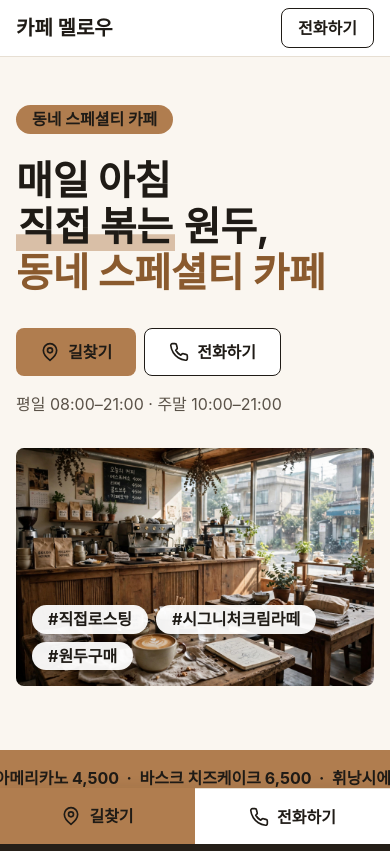
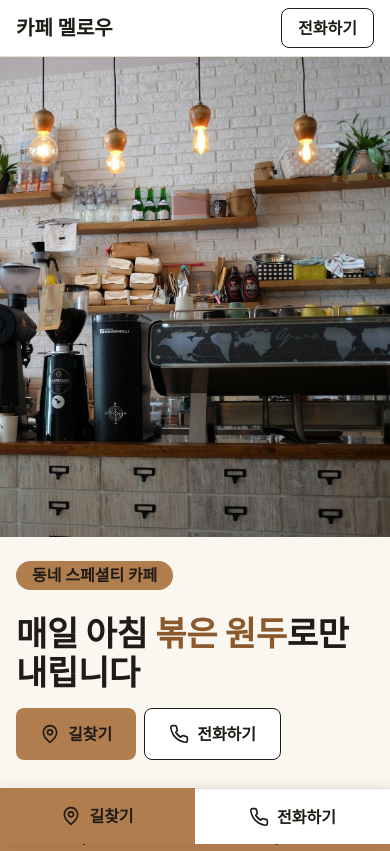
Before and after one commit to blingat/belnoa-samples, a plain HTML site: page cafe-mellow/index.html in a window 390 px wide. Shown: the top 851 px of the page. Drawn offline with Linux system fonts and the light colour scheme; a web font is replaced by a local one.

Commit message:
카페 멜로우 G1: 히어로 섹션 교체 — 풀블리드 스톡 사진(칠판 기둥 크롭 제거) + 확정 카피 1안 2줄 + CTA 52px
- 사진: Unsplash 스톡 실사진 채택 (생성 아님), 메뉴판 칠판 기둥을 원본 크롭으로 제거, 100% 확대 검수 완료
- 헤드라인 '매일 아침 볶은 원두로만 내립니다' 2줄 고정, 강조는 색만 (형광펜 밴드 제거), 마퀴·해시태그 알약 등 구 연출 제거
- 모바일 헤드라인 34px로 조정: 확정 카피 1행 실측 40px=400px > 컨테이너 358px라 2줄 절단 불가 → 34px(339px). 데스크톱 64px 유지
- 사진 비중 모바일 56.9% (480/844), CTA 하단 759px로 첫 화면 내 위치
- 구 hero.jpg(칠판 가격 불일치 결함) 폐기

```diff
--- a/cafe-mellow/index.html
+++ b/cafe-mellow/index.html
@@ -3,12 +3,12 @@
 <head>
 <meta charset="UTF-8">
 <meta name="viewport" content="width=device-width, initial-scale=1.0">
-<title>카페 멜로우 — 매일 아침 직접 볶는 원두, 동네 스페셜티 카페</title>
-<meta name="description" content="매일 아침 직접 볶는 원두, 동네 스페셜티 카페. 카페 멜로우의 메뉴·가격·영업시간·위치를 한눈에 확인하세요.">
+<title>카페 멜로우 — 매일 아침 볶은 원두로만 내립니다</title>
+<meta name="description" content="매일 아침 볶은 원두로만 내리는 동네 스페셜티 카페. 카페 멜로우의 메뉴·가격·영업시간·위치를 한눈에 확인하세요.">
 <meta property="og:type" content="website">
 <meta property="og:title" content="카페 멜로우 — 동네 스페셜티 카페">
-<meta property="og:description" content="매일 아침 직접 볶는 원두, 동네 스페셜티 카페. 메뉴·가격 전부 공개합니다.">
-<meta property="og:image" content="assets/hero.jpg">
+<meta property="og:description" content="매일 아침 볶은 원두로만 내립니다. 메뉴·가격 전부 공개합니다.">
+<meta property="og:image" content="assets/hero-g1.jpg">
 <script>document.documentElement.classList.add("js");</script>
 <link rel="stylesheet" href="https://cdn.jsdelivr.net/gh/orioncactus/pretendard@v1.3.9/dist/web/static/pretendard-dynamic-subset.min.css">
 <link rel="stylesheet" href="style.css">
@@ -30,36 +30,29 @@
 
 <main id="top">
 
-  <!-- ===== SECTION: hero (대형 헤드라인 + 알약 배지 + 사진 위 해시태그) ===== -->
+  <!-- ===== SECTION: hero (G1 — 풀블리드 사진 + 단색 구간에 배지·헤드라인·CTA 적층) ===== -->
   <section class="hero">
-    <div class="container hero-grid">
-      <div class="hero-text">
+    <figure class="hero-photo-g1">
+      <img src="assets/hero-g1.jpg" alt="카페 멜로우 커피 바 — 화이트 브릭 벽과 우드 선반, 그라인더와 에스프레소 머신" width="1680" height="1350" fetchpriority="high">
+    </figure>
+    <div class="hero-body">
+      <div class="container">
         <p class="pill pill-hero">동네 스페셜티 카페</p>
         <h1 class="hero-title reveal">
-          <span class="hero-line">매일 아침</span>
-          <span class="hero-line"><mark class="hl">직접 볶는</mark> 원두,</span>
-          <span class="hero-line hero-line-accent">동네 스페셜티 카페</span>
+          <span class="hero-line">매일 아침 <span class="hero-em">볶은 원두</span>로만</span>
+          <span class="hero-line">내립니다</span>
         </h1>
         <div class="hero-actions">
-          <a class="btn btn-wood" href="https://map.naver.com/p/search/%EC%84%9C%EC%9A%B8%20%EA%B0%95%EB%8F%99%EA%B5%AC%20%EC%95%84%EB%A6%AC%EC%88%98%EB%A1%9C%2021" target="_blank" rel="noopener">
+          <a class="btn btn-wood btn-hero" href="https://map.naver.com/p/search/%EC%84%9C%EC%9A%B8%20%EA%B0%95%EB%8F%99%EA%B5%AC%20%EC%95%84%EB%A6%AC%EC%88%98%EB%A1%9C%2021" target="_blank" rel="noopener">
             <svg class="icon" viewBox="0 0 24 24" fill="none" stroke="currentColor" stroke-width="2" stroke-linecap="round" stroke-linejoin="round" aria-hidden="true"><path d="M20 10c0 6-8 12-8 12s-8-6-8-12a8 8 0 0 1 16 0Z"/><circle cx="12" cy="10" r="3"/></svg>
             길찾기
           </a>
-          <button type="button" class="btn btn-line js-call">
+          <button type="button" class="btn btn-line btn-hero js-call">
             <svg class="icon" viewBox="0 0 24 24" fill="none" stroke="currentColor" stroke-width="2" stroke-linecap="round" stroke-linejoin="round" aria-hidden="true"><path d="M22 16.92v3a2 2 0 0 1-2.18 2 19.79 19.79 0 0 1-8.63-3.07 19.5 19.5 0 0 1-6-6 19.79 19.79 0 0 1-3.07-8.67A2 2 0 0 1 4.11 2h3a2 2 0 0 1 2 1.72c.127.96.361 1.903.7 2.81a2 2 0 0 1-.45 2.11L8.09 9.91a16 16 0 0 0 6 6l1.27-1.27a2 2 0 0 1 2.11-.45c.907.339 1.85.573 2.81.7A2 2 0 0 1 22 16.92z"/></svg>
             전화하기
           </button>
         </div>
-        <p class="hero-hours">평일 08:00–21:00 · 주말 10:00–21:00</p>
       </div>
-      <figure class="hero-photo">
-        <img src="assets/hero.jpg" alt="카페 멜로우 매장 내부 — 우드 테이블과 커피 바" width="1920" height="1280" fetchpriority="high">
-        <figcaption class="hero-tags">
-          <span class="pill pill-tag">#직접로스팅</span>
-          <span class="pill pill-tag">#시그니처크림라떼</span>
-          <span class="pill pill-tag">#원두구매</span>
-        </figcaption>
-      </figure>
     </div>
   </section>
 
--- a/cafe-mellow/style.css
+++ b/cafe-mellow/style.css
@@ -26,7 +26,7 @@
   --fs-2: 20px;           /* 리드·소제목 */
   --fs-3: 25px;           /* 섹션 제목 */
   --fs-4: 32px;           /* (구) 제목 상한 — 최종 CTA 모바일과 공용 */
-  --fs-hero: 40px;        /* 히어로 모바일 (데스크톱 64px) */
+  --fs-hero: 34px;        /* 히어로 모바일 (데스크톱 64px) — G1 실측: 확정 카피 1행이 40px=400px로 390 컨테이너(358)를 넘어 34px(339px)로 조정. 상세는 G1 보고 */
   --fw-normal: 400;
   --fw-bold: 700;
   --lh: 1.5;
@@ -117,27 +117,19 @@ html.js .reveal.in { opacity: 1; transform: none; }
 .header-nav a { color: var(--text-sub); transition: color var(--ease); }
 .header-nav a:hover { color: var(--text); }
 
-/* ===== SECTION: hero (크림 배경 + 대형 헤드라인) ===== */
-.hero { background: var(--surface); padding: var(--sp-6) 0 var(--sp-7); }
+/* ===== SECTION: hero (G1 — 풀블리드 사진 + 단색 구간 적층) ===== */
+.hero { background: var(--surface); }
+.hero-photo-g1 img { width: 100%; height: 480px; object-fit: cover; object-position: 62% 50%; }
+.hero-body { padding: var(--sp-4) 0 var(--sp-6); }
 .hero-title {
   font-size: var(--fs-hero); font-weight: var(--fw-bold);
   line-height: 1.15; letter-spacing: -0.01em;
-  margin-bottom: var(--sp-5);
+  margin-bottom: var(--sp-3);
 }
 .hero-line { display: block; }
-.hero-line-accent { color: var(--accent-deep); }
-.hl {
-  background: none; color: inherit; padding: 0 2px;
-  box-shadow: inset 0 -0.42em 0 rgba(176, 125, 79, 0.45); /* 형광펜 단색 밴드 (그라디언트 아님) */
-}
+.hero-em { color: var(--accent-deep); } /* 강조 1곳 — 색으로만 (형광펜 밴드 금지, G0 개정 4) */
 .hero-actions { display: flex; flex-wrap: wrap; gap: var(--sp-2); }
-.hero-hours { margin-top: var(--sp-3); color: var(--text-sub); }
-.hero-photo { position: relative; margin-top: var(--sp-5); }
-.hero-photo img { width: 100%; border-radius: var(--radius); aspect-ratio: 3 / 2; object-fit: cover; }
-.hero-tags {
-  position: absolute; left: var(--sp-3); bottom: var(--sp-3);
-  display: flex; flex-wrap: wrap; gap: var(--sp-2);
-}
+.btn-hero { min-height: 52px; } /* G1 명세: 히어로 CTA 높이 52px */
 
 /* ===== BLOCK: marquee (우드 띠 1개, 느린 흐름) ===== */
 .marquee { background: var(--accent); color: var(--text); overflow: hidden; padding: var(--sp-3) 0; }
@@ -263,10 +255,9 @@ html.js .reveal.in { opacity: 1; transform: none; }
   .container { padding: 0 var(--sp-4); }
   .header-nav { display: flex; }
   .section { padding: var(--sp-8) 0; }
-  .hero { padding: var(--sp-7) 0 var(--sp-8); }
+  .hero-photo-g1 img { height: 560px; object-position: 50% 45%; }
+  .hero-body { padding: var(--sp-7) 0 var(--sp-8); }
   .hero-title { font-size: 64px; }
-  .hero-grid { display: grid; grid-template-columns: 1fr 1fr; gap: var(--sp-6); align-items: center; }
-  .hero-photo { margin-top: 0; }
   .cards { display: grid; grid-template-columns: repeat(3, 1fr); gap: var(--sp-4); }
   .menu-feature { display: grid; grid-template-columns: 1fr 1fr; gap: var(--sp-6); align-items: center; }
   .menu-feature-text { padding-top: 0; }
```
Also changed, not shown: cafe-mellow/assets/hero-g1.jpg (added), cafe-mellow/assets/hero.jpg (deleted), cafe-mellow/qa/g1-1440-viewport.png (added), cafe-mellow/qa/g1-390-viewport.png (added), cafe-mellow/qa/g1-candidates/hero-candidate-hires.jpg (added), cafe-mellow/qa/g1-candidates/photo-1445116572660-236099ec97a0.jpg (added), cafe-mellow/qa/g1-candidates/photo-1453614512568-c4024d13c247.jpg (added), cafe-mellow/qa/g1-candidates/photo-1493857671505-72967e2e2760.jpg (added), cafe-mellow/qa/g1-candidates/photo-1501339847302-ac426a4a7cbb.jpg (added), cafe-mellow/qa/g1-candidates/photo-1517248135467-4c7edcad34c4.jpg (added), cafe-mellow/qa/g1-candidates/photo-1521017432531-fbd92d768814.jpg (added), cafe-mellow/qa/g1-candidates/photo-1554118811-1e0d58224f24.jpg (added), cafe-mellow/qa/g1-candidates/sim-mobile-window.png (added), cafe-mellow/qa/g1-candidates/zoom-final-leftedge.png (added).
